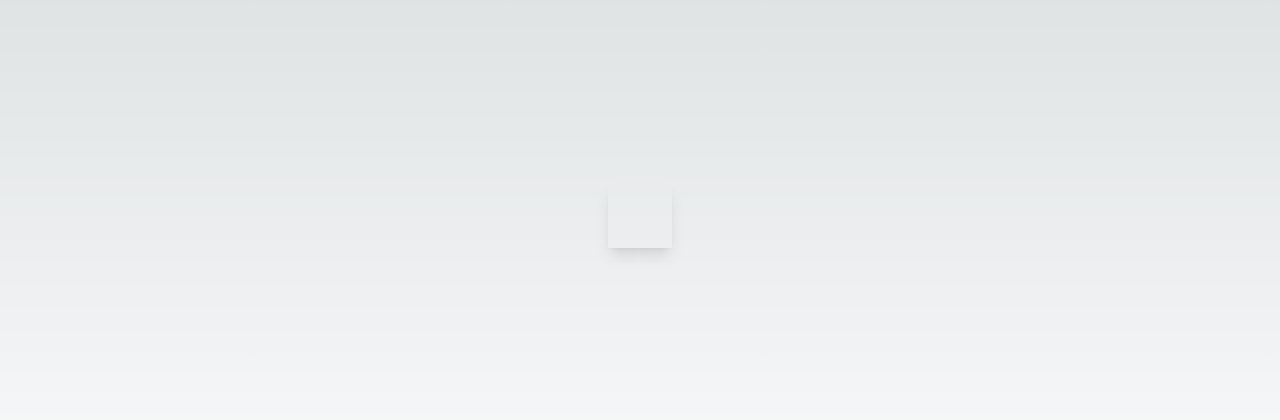
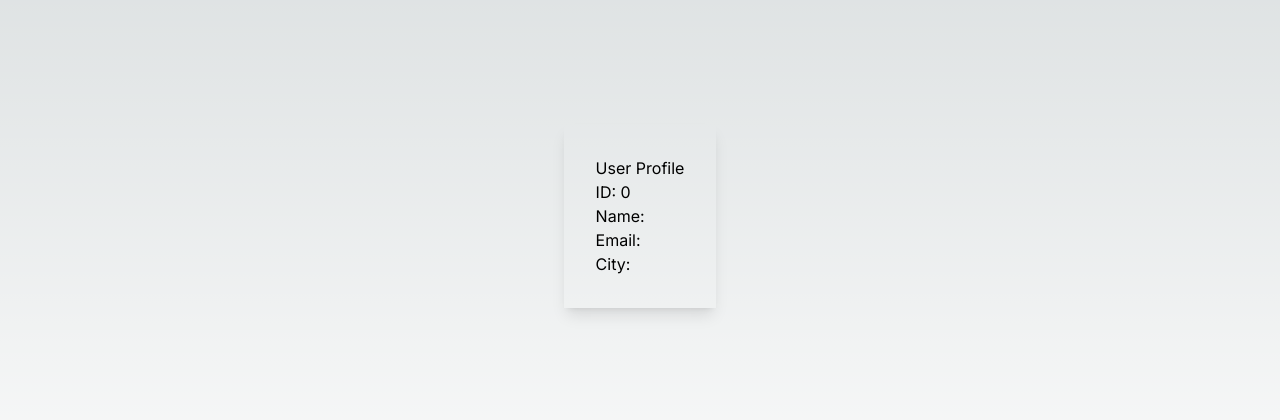
Before and after one commit to tzptzptzptzptzp/ex-nextjs-redux, a Next.js app: page / in a window 1280 px wide. Shown: the part 184-604 px from the top of the page. Built offline with nearby package versions, Linux system fonts and the light colour scheme.

Commit message:
✨ Providerでラップ

```diff
--- a/src/app/page.tsx
+++ b/src/app/page.tsx
@@ -1,7 +1,16 @@
+"use client";
+import { Provider } from "react-redux";
+import { store } from "@/reducks/store";
+import { UserProfile } from "@/components/UserProfile/UserProfile";
+
 export default function Home() {
   return (
-    <main className="flex items-center justify-center w-screen h-screen">
-      <div className="p-8 shadow-lg"></div>
-    </main>
+    <Provider store={store}>
+      <main className="flex items-center justify-center w-screen h-screen">
+        <div className="p-8 shadow-lg">
+          <UserProfile />
+        </div>
+      </main>
+    </Provider>
   );
 }
```
